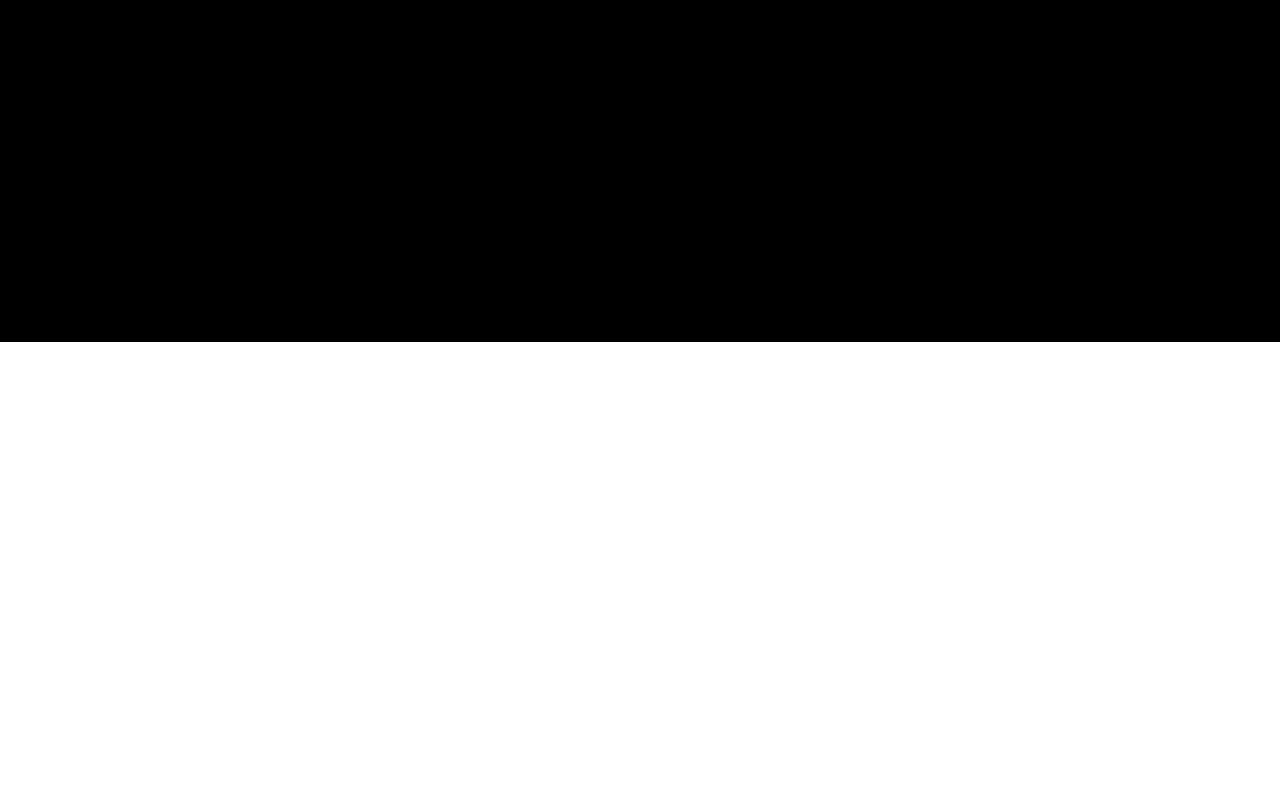
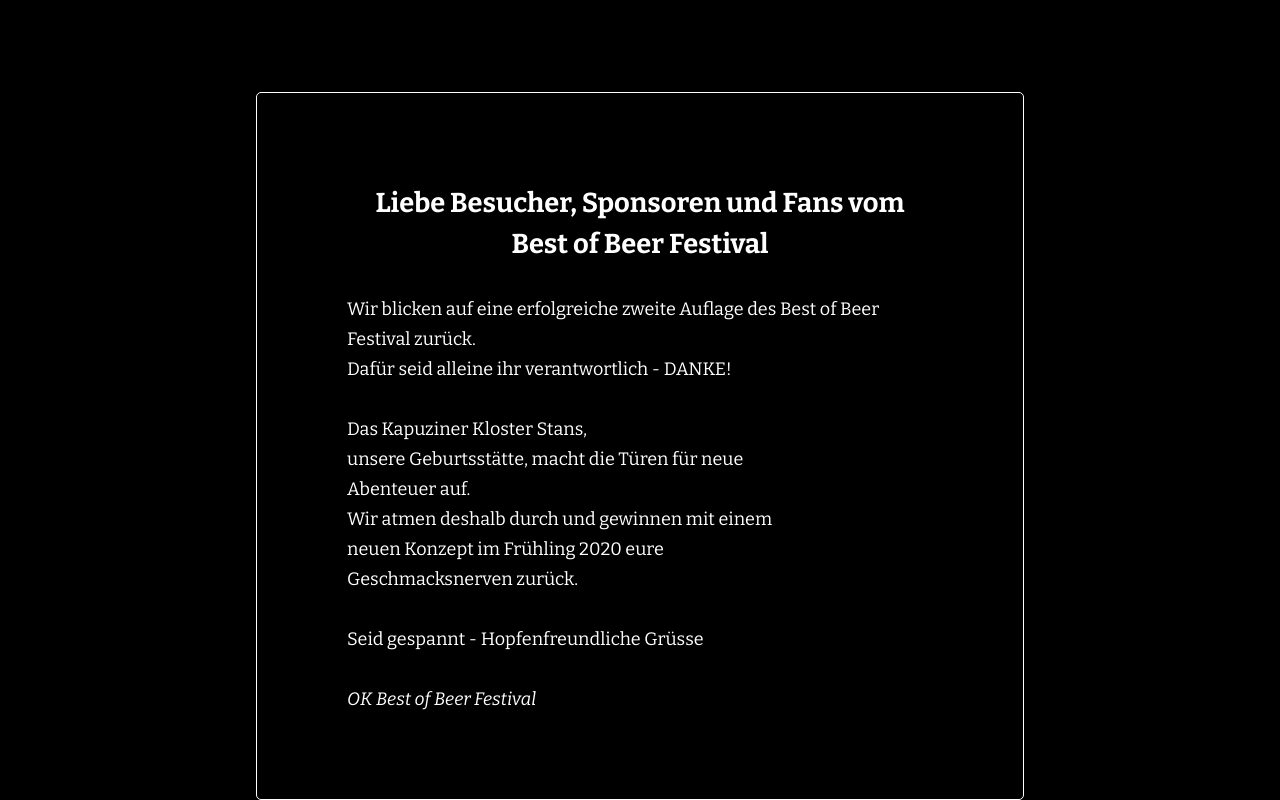
Before and after one commit to khanlifts/gatsby-bob, a Gatsby site in the folder bob/: page / in a window 1280 px wide. Shown: the part 458-1258 px from the top of the page. Before the commit the page ends 800 px from the top, so only its background shows below. Built offline with nearby package versions, Linux system fonts and the light colour scheme; Gatsby itself is replaced by a stand-in of ours.

Commit message:
feat: add NewsContainer

```diff
--- a/bob/src/components/Layout.js
+++ b/bob/src/components/Layout.js
@@ -6,7 +6,6 @@
 import Header from './Header'
 
 const StyledLayout = styled.div`
-  height: 100vh;
   background: black;
   color: white;
   transition: color 2s;
--- /dev/null
+++ b/bob/src/components/NewsContainer.js
@@ -0,0 +1,45 @@
+import React from "react"
+import { StaticQuery, graphql } from "gatsby"
+
+import StyledNewsContainer from './StyledNewsContainer'
+
+export default () => (
+  // This query now is not used but left in here to serve as a building block for
+  // later api usage of content. Don't forget to add the data parameter after render.
+  <StaticQuery
+    query={graphql`
+      query {
+        site {
+          siteMetadata {
+            subtitle
+          }
+        }
+        file(relativePath: { eq: "logo-bob-full.png" }) {
+          childImageSharp {
+            fixed(width: 200, height: 200) {
+              ...GatsbyImageSharpFixed
+            }
+          }
+        }
+      }
+    `}
+    render={() => (
+      <StyledNewsContainer>
+        <div className="news">
+          <h2>Liebe Besucher, Sponsoren und Fans vom Best of Beer Festival</h2>
+          <p>
+            Wir blicken auf eine erfolgreiche zweite Auflage des Best of Beer Festival zurück.
+            <br />Dafür seid alleine ihr verantwortlich - DANKE!
+          </p>
+          <p>
+            Das Kapuziner Kloster Stans,<br /> unsere Geburtsstätte, macht die Türen für neue <br /> Abenteuer auf.<br />
+            Wir atmen deshalb durch und gewinnen mit einem <br /> neuen Konzept im Frühling 2020 eure
+            <br />Geschmacksnerven zurück.
+          </p>
+          <p>Seid gespannt - Hopfenfreundliche Grüsse</p>
+          <p><i>OK Best of Beer Festival</i></p>
+        </div>
+      </StyledNewsContainer>)
+    }
+  />
+)
--- /dev/null
+++ b/bob/src/components/StyledNewsContainer.js
@@ -0,0 +1,28 @@
+import styled from "styled-components"
+
+const StyledNewsContainer = styled.div`
+  width: 60%;
+  margin: 0 auto;
+  padding: 5rem 5rem 3rem 5rem;
+  text-align: left;
+  border: 1px solid white;
+  border-radius: 5px;
+
+  h2 {
+    line-height: 1.5;
+    text-align: center;
+  }
+   @media (max-width: 650px) {
+   border: none;
+   width: 90%;
+    h2 {
+      font-size: 22px;
+      text-align: left;
+    }
+    p {
+      font-size: 14px;
+    }
+   }
+`
+
+export default StyledNewsContainer
--- a/bob/src/components/WelcomeContainer.js
+++ b/bob/src/components/WelcomeContainer.js
@@ -10,7 +10,7 @@
   justify-content: space-evenly;
   align-items: center;
   height: 50vh;
-  width: 80%;
+  width: 60%;
   margin: 0 auto;
 `
 
--- a/bob/src/pages/index.js
+++ b/bob/src/pages/index.js
@@ -3,11 +3,14 @@
 import Layout from '../components/Layout'
 import SEO from '../components/Seo'
 import WelcomeContainer from '../components/WelcomeContainer'
+import NewsContainer from '../components/NewsContainer'
+
 
 const IndexPage = () => (
   <Layout>
     <SEO title="Home" keywords={[`gatsby`, `application`, `react`]} />
-    <WelcomeContainer/>
+    <WelcomeContainer />
+    <NewsContainer />
   </Layout>
 )
 
--- a/bob/src/utils/typography.js
+++ b/bob/src/utils/typography.js
@@ -1,7 +1,7 @@
 import Typography from 'typography'
 
 const typography = new Typography({
-  baseFontSize: "16px",
+  baseFontSize: "18px",
   baseLineHeight: 1.666,
   headerFontFamily: [
     "Bitter",
```
